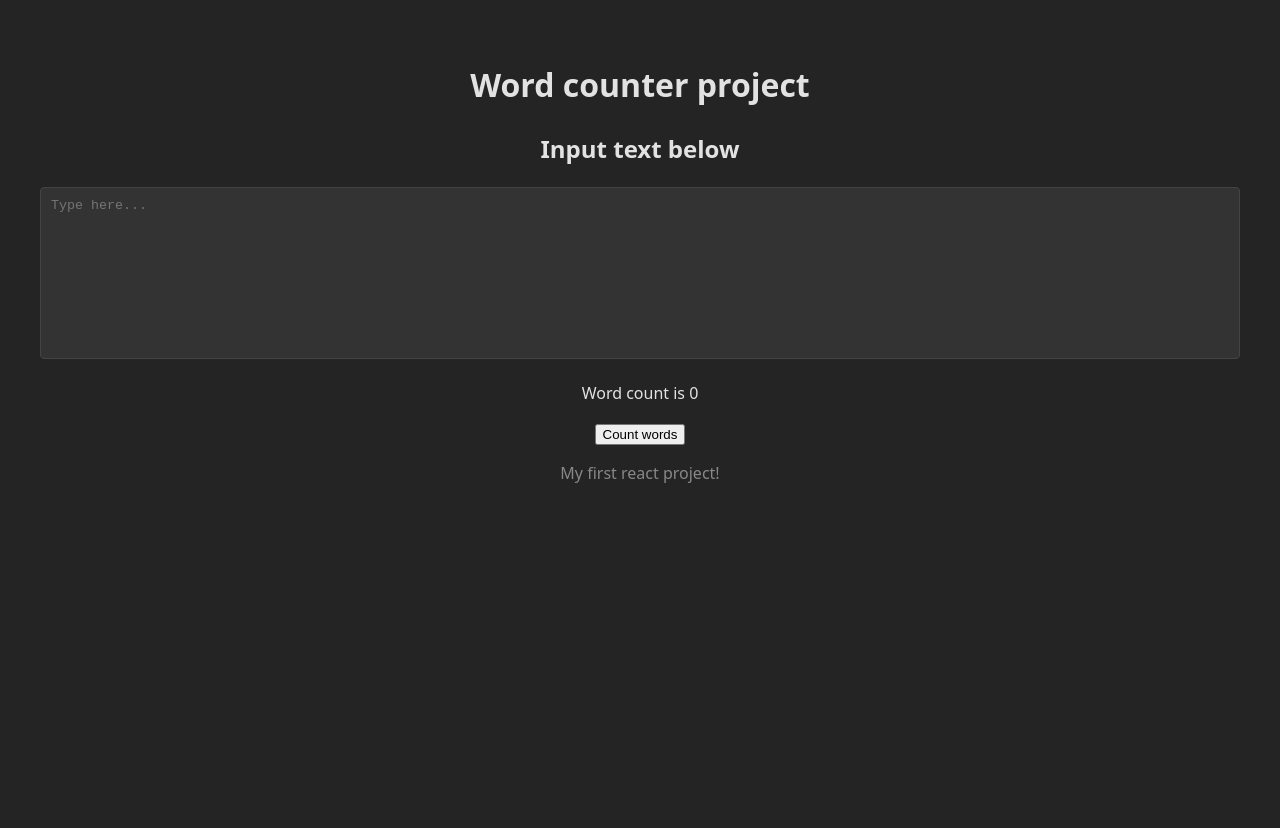
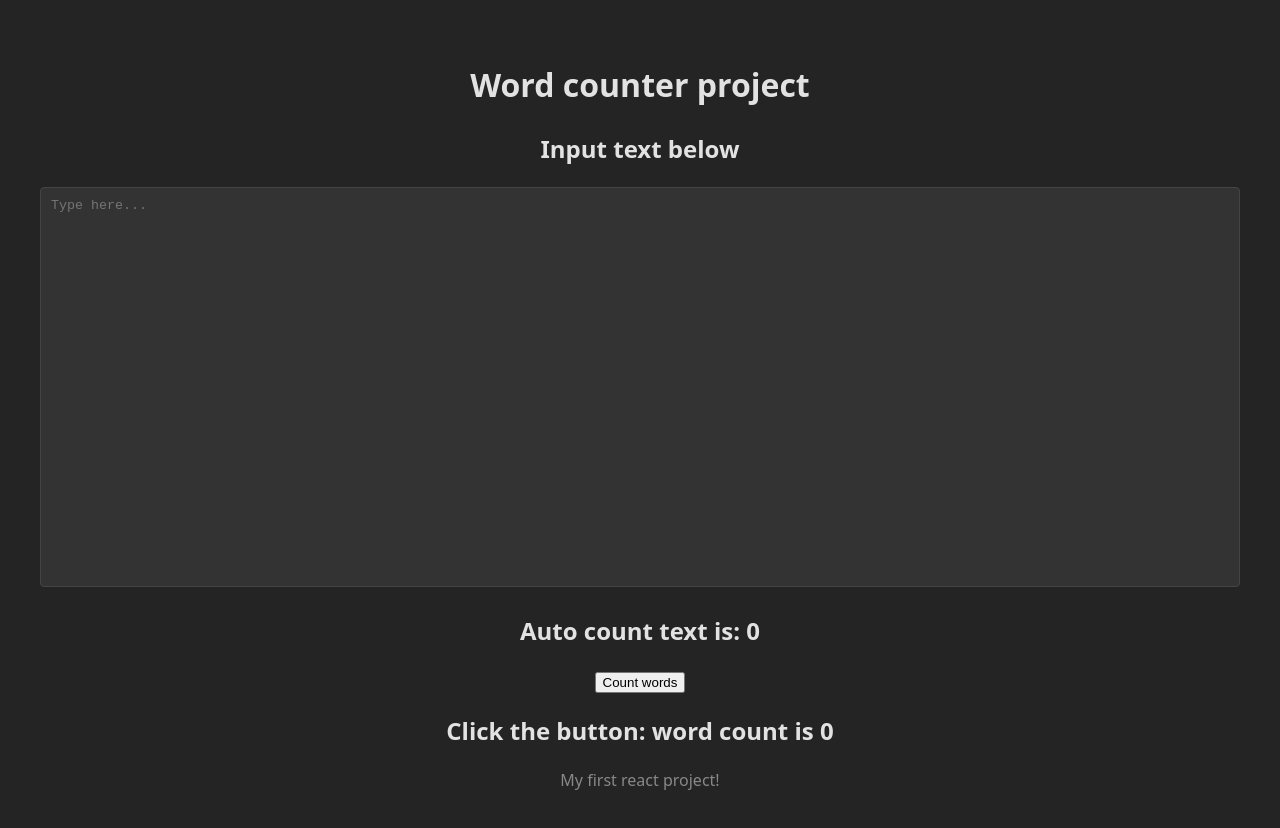
Before and after one commit to itsdragzz/Word-counter, a React (Vite) app: page / in a window 1280 px wide. Shown: the top 828 px of the page. Before the commit the page ends 800 px from the top, so only its background shows below. Built offline with nearby package versions, Linux system fonts and the light colour scheme.

Commit message:
made it update automatically insted of a button
I did it by having an 'onChange' event at the text area, then in the function where the onChange calls to, it changes a hook where it counts the number of words.

Now, trying to find it whether it is possible to do it using the useEffect hook.

```diff
--- a/src/App.css
+++ b/src/App.css
@@ -17,6 +17,7 @@
   border: 1px solid #444; /*create border*/
   background-color: #333;
   color: white;
+  height: 400px;
   width: 100%; /*makes the textarea expand to fill 100% of container's width*/
   box-sizing: border-box;
   resize: none;
--- a/src/App.jsx
+++ b/src/App.jsx
@@ -1,16 +1,22 @@
-import { useState, useId } from 'react'
+import { useState, useEffect } from 'react'
 import './App.css'
 
 function App() {
-  const [count, setCount] = useState(0) // [current state, function that updates that state]
+
 
 
   const [counttext, setCountText] = useState(0)
+
+  const [AutoCounText, SetAutoCounText] = useState(0)
+
+
 
   function handleClick() {
     setCount(count + 1)
   }
 
+  /*
+  const [count, setCount] = useState(0) // [current state, function that updates that state]
   function ThisButton({ count, onClick }) {
     return (
       <button onClick={handleClick}>
@@ -18,7 +24,23 @@ function App() {
       </button>
     )
   }
+*/
+//const [text, setText] = useState('')  //this is for the useeffect hook
+/*
+  useEffect(() => {
+    const WcountAuto=formJson.textInput.split(/\s+/).filter(word => word.length > 0).length
+    SetAutoCounText(WcountAuto)
+  }, [text])
+*/
 
+function handleChangeOfText(e){
+//  setText(e.target.value)
+  console.log(e.target.value)
+
+  const WcountAuto = e.target.value.split(/\s+/).filter(word => word.length > 0).length
+
+  SetAutoCounText(WcountAuto)
+}
 
   function handleSubmit(e) {
     e.preventDefault(); //prevents brower from reloading the page
@@ -51,14 +73,17 @@ function App() {
             name="textInput"
             placeholder="Type here..."
             className = "textarea"
-            rows="10" cols="50" wrap="soft" />
+            rows="10" cols="50" wrap="soft"
+            onChange={handleChangeOfText}
+            />
 
         </label>
 
+        <h2>Auto count text is: {AutoCounText} </h2>
+        <button type="submit">Count words</button>
+        <h2> Click the button: word count is {counttext}</h2>
+        {/* <ThisButton count={count} onClick={handleClick}/>*/}
 
-        <p> Word count is {counttext}</p>
-        {/* <ThisButton count={count} onClick={handleClick}/>*/}
-        <button type="submit">Count words</button>
 
 
 
```
